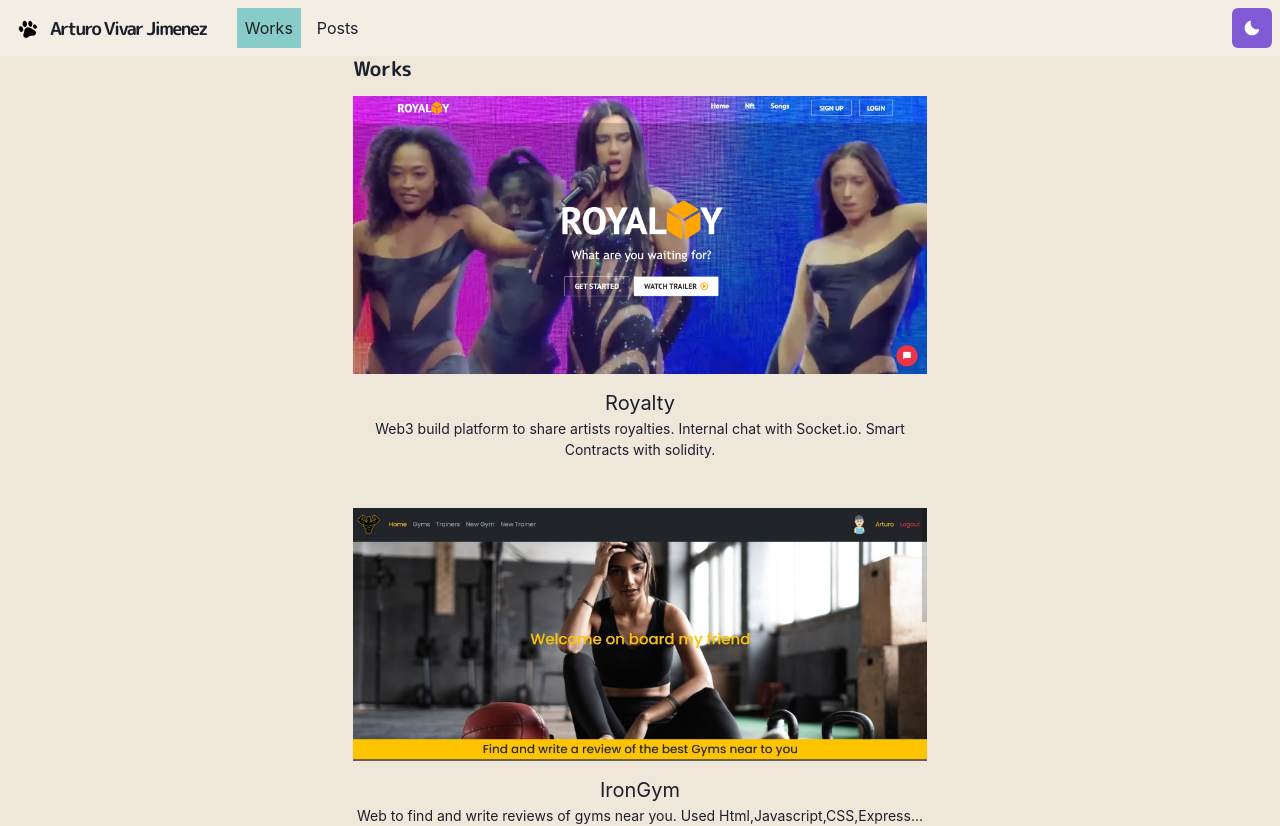
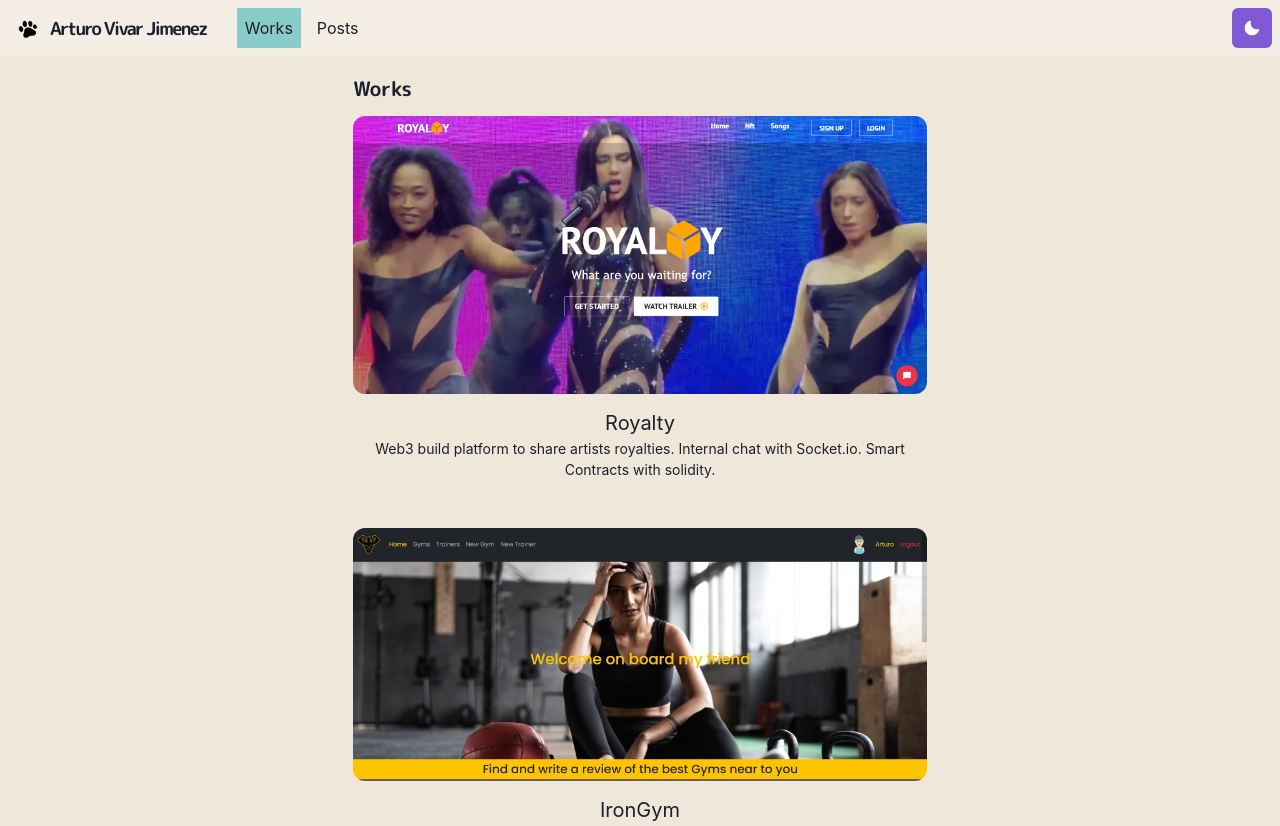
Before and after one commit to Arturovj/portfolio, a Next.js app: page /works in a window 1280 px wide. Shown: the top 826 px of the page. Built offline with nearby package versions, Linux system fonts and the light colour scheme.

Commit message:
done for today

```diff
--- /dev/null
+++ b/components/layouts/article.js
@@ -0,0 +1,33 @@
+import { motion } from 'framer-motion'
+import Head from 'next/head'
+import { GridItemStyle } from '../grid-item'
+
+const variants = {
+  hidden: { opacity: 0, x: 0, y: 20 },
+  enter: { opacity: 1, x: 0, y: 20 },
+  exit: { opacity: 0, x: 0, y: 20 }
+}
+
+const Layout = ({ children, title }) => (
+    <>
+  <motion.article
+    initial="hidden"
+    animate="enter"
+    exit="exit"
+    variants={variants}
+    transition={{ duration: 0.4, type: 'easeInOut' }}
+    style={{ position: 'relative' }}>
+    <>
+    {title && (
+        <Head>
+            <title>{title} - Arturo Vivar Jimenez</title>
+        </Head>
+    )}
+    {children}
+    <GridItemStyle/>
+    </>
+  </motion.article>
+   </>
+)
+
+export default Layout
--- a/pages/index.js
+++ b/pages/index.js
@@ -10,11 +10,13 @@ import {
 } from '@chakra-ui/react'
 import Section from '../components/section'
 import Paragraph from '../components/paragraph'
+import Layout from '../components/layouts/article'
 import { ChevronRightIcon } from '@chakra-ui/icons'
 import { BioSection, BioYear } from '../components/bios'
 
 const Page = () => {
   return (
+      <Layout>
     <Container>
       <Box
         borderRadius="lg"
@@ -108,6 +110,7 @@ const Page = () => {
         </Paragraph>
       </Section>
     </Container>
+    </Layout>
   )
 }
 
--- a/pages/works.js
+++ b/pages/works.js
@@ -1,12 +1,14 @@
 import { Container, Heading, SimpleGrid, Divider} from '@chakra-ui/react'
 import Section from '../components/section'
 import { WorkGridItem } from '../components/grid-item'
+import Layout from '../components/layouts/article'
 import thumbRoyalty from '../public/images/works/royalty.png'
 import thumbIronGym from '../public/images/works/irongym.jpg'
 import thumbGopro from '../public/images/works/gopro.png'
 
 const Works = () => {
     return (
+        <Layout>
         <Container>
             <Heading as="h3" fontSize={20} mb={4}>
                 Works
@@ -32,6 +34,7 @@ const Works = () => {
                 </Section>
             </SimpleGrid>
         </Container>
+        </Layout>
     )
 }
 
```
